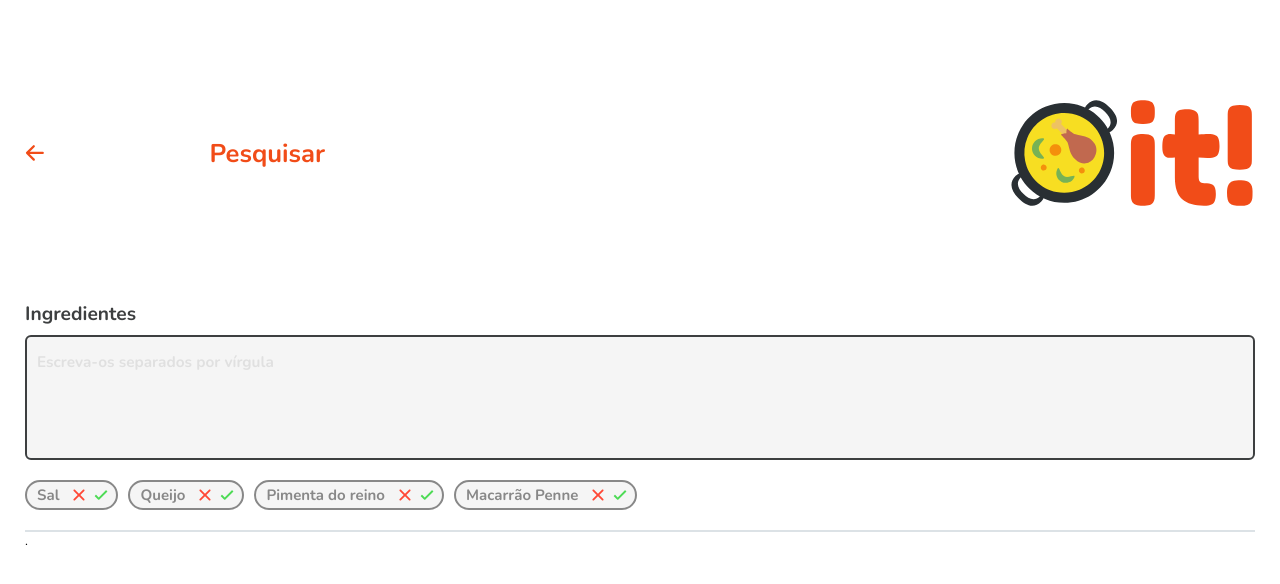
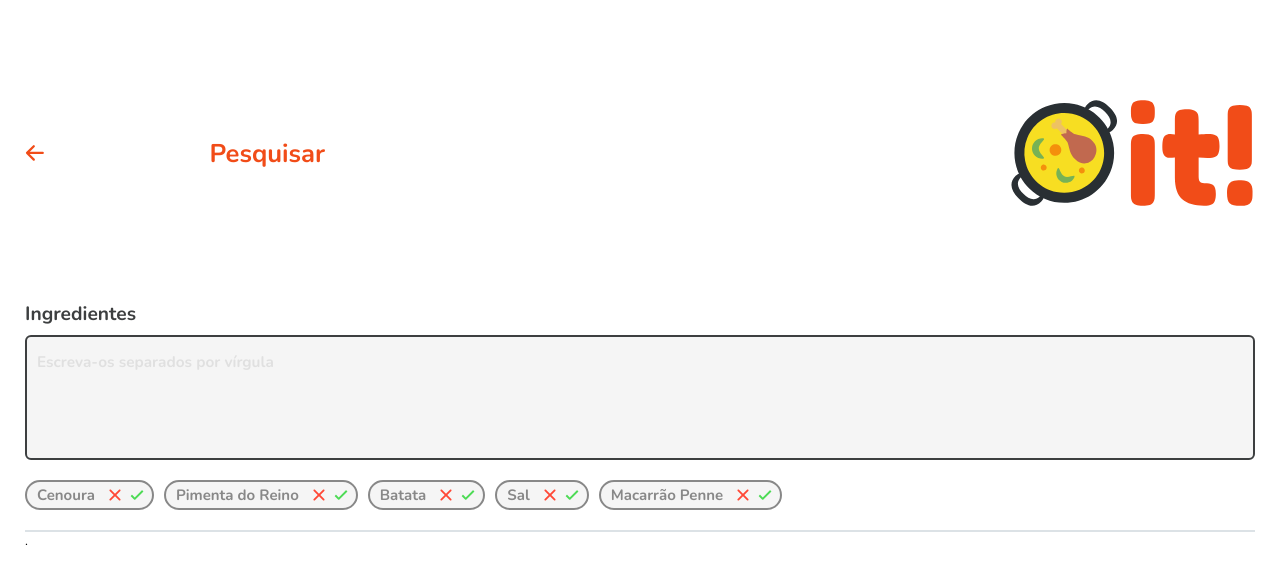
Before and after one commit to weltonfelix/cookit, a React (Create React App) app in the folder packages/web/: page /search in a window 1280 px wide. Shown: the top 584 px of the page. Built offline with nearby package versions, Linux system fonts and the light colour scheme; the HTML template or start-up script is replaced by a standard one.

Commit message:
web: Search box and Ingredient Suggestions (last used ingredients) made\nStill need to: Implement recipes result and connect with back-end API

```diff
--- /dev/null
+++ b/packages/web/src/api/sample-data.js
@@ -0,0 +1,21 @@
+const sample_data = {
+  recentIngredients: [
+  {
+    name: "Cenoura"
+  },
+  {
+    name: "Pimenta do Reino"
+  },
+  {
+    name: "Batata"
+  },
+  {
+    name: "Sal"
+  },
+  {
+    name: "Macarrão Penne"
+  }
+]
+}
+
+export default sample_data;
--- a/packages/web/src/pages/Landing/index.tsx
+++ b/packages/web/src/pages/Landing/index.tsx
@@ -4,6 +4,7 @@ import { useHistory } from 'react-router-dom';
 import './styles.css';
 import { MdSearch } from 'react-icons/md';
 import logotype from '../../assets/images/logos/logotype.svg';
+import sampleData from '../../api/sample-data'; // Temp
 
 import LandingIngredientSuggestion from '../../components/LandingIngredientSuggestion';
 
@@ -55,23 +56,12 @@ const Landing: React.FC = () => {
       <section id="popular-ingredients-container">
         <h2>Ingredientes Recentes</h2>
         <div id="popular-ingredients">
-          {/* Only examples */}
-          <LandingIngredientSuggestion
-            name="Cenoura"
-            imgSrc="https://images.unsplash.com/photo-1582515073490-39981397c445?ixlib=rb-1.2.1&ixid=eyJhcHBfaWQiOjEyMDd9&auto=format&fit=crop&w=600&q=60"
-          />
-          <LandingIngredientSuggestion
-            name="Cenoura"
-            imgSrc="https://images.unsplash.com/photo-1582515073490-39981397c445?ixlib=rb-1.2.1&ixid=eyJhcHBfaWQiOjEyMDd9&auto=format&fit=crop&w=600&q=60"
-          />
-          <LandingIngredientSuggestion
-            name="Cenoura"
-            imgSrc="https://images.unsplash.com/photo-1582515073490-39981397c445?ixlib=rb-1.2.1&ixid=eyJhcHBfaWQiOjEyMDd9&auto=format&fit=crop&w=600&q=60"
-          />
-          <LandingIngredientSuggestion
-            name="Cenoura"
-            imgSrc="https://images.unsplash.com/photo-1582515073490-39981397c445?ixlib=rb-1.2.1&ixid=eyJhcHBfaWQiOjEyMDd9&auto=format&fit=crop&w=600&q=60"
-          />
+          {sampleData.recentIngredients.map(ingredient => (
+            <LandingIngredientSuggestion
+              name={ingredient.name}
+              imgSrc="https://images.unsplash.com/photo-1582515073490-39981397c445?ixlib=rb-1.2.1&ixid=eyJhcHBfaWQiOjEyMDd9&auto=format&fit=crop&w=600&q=60"
+            />
+          ))}
         </div>
       </section>
     </div>
--- a/packages/web/src/pages/Search/index.tsx
+++ b/packages/web/src/pages/Search/index.tsx
@@ -1,5 +1,7 @@
 /* eslint-disable jsx-a11y/no-autofocus */
 import React, { useState } from 'react';
+
+import sampleData from '../../api/sample-data'; // Temp
 
 import SectionHeader from '../../components/SectionHeader';
 import IngredientSuggestion from './components/IngredientSuggestion';
@@ -11,47 +13,84 @@ const Search: React.FC = () => {
   const [selectedIngredientsList, setSelectedIngredientsList] = useState<
     string[]
   >([]);
+  const [ingredientSuggestionList, setIngredientSuggestionList] = useState(
+    // Parse data from
+    sampleData.recentIngredients.map(ingredient => ingredient.name)
+  );
   const [searchRecipeResults, setSearchRecipeResults] = useState<string[]>([]);
 
+  // Auxiliary generic function
+  function findAndRemoveIngredientInList(
+    ingredientList: string[],
+    ingredient: string
+  ): string[] {
+    const updatedIngredientList = ingredientList.filter(
+      ingredientListItem => ingredientListItem !== ingredient
+    );
+    return updatedIngredientList;
+  }
+
+  // Input parse main function
   function handleIngredientInput(input: string): void {
     setIngredientInput(input);
 
     // Find index of comma (if the string do not has, it will return -1)
     const commaIndex = input.indexOf(',');
 
+    // Verify if comma was found
     if (commaIndex !== -1) {
+      // Remove comma and surrounding spaces
       const parsedIngredient = input.slice(0, commaIndex).trim();
 
-      if (parsedIngredient !== '') {
-        // Verify if ingredient isn't already added
-        if (selectedIngredientsList.indexOf(parsedIngredient) === -1) {
-          // Selected Ingredients State Update
+      // Verify if ingredient isn't blank and isn't already added
+      if (
+        parsedIngredient !== ''
+        && selectedIngredientsList.indexOf(parsedIngredient) === -1
+      ) {
+        // Find and remove if ingredient is in Suggestion List
+        const updatedIngredientSuggestionList = findAndRemoveIngredientInList(
+          ingredientSuggestionList,
+          parsedIngredient
+        );
+
         setSelectedIngredientsList([
           ...selectedIngredientsList,
           parsedIngredient,
         ]);
+        setIngredientSuggestionList(updatedIngredientSuggestionList);
       }
-      }
+
       setIngredientInput('');
     }
   }
 
   function handleRemoveSelectedIngredient(ingredientName: string): void {
-    const updatedSelectedIngredientsList = selectedIngredientsList.filter(
-      selectedIngredient => selectedIngredient !== ingredientName
+    const updatedSelectedIngredientsList = findAndRemoveIngredientInList(
+      selectedIngredientsList,
+      ingredientName
     );
 
     setSelectedIngredientsList(updatedSelectedIngredientsList);
   }
 
   function handleAddIngredientSuggestion(ingredientName: string): void {
-    // Verify if ingredient isn't already added
-    if (selectedIngredientsList.indexOf(ingredientName) === -1) {
     const updatedSelectedIngredientsList = selectedIngredientsList.concat(
       ingredientName
     );
+    const updatedIngredientSuggestionList = findAndRemoveIngredientInList(
+      ingredientSuggestionList,
+      ingredientName
+    );
     setSelectedIngredientsList(updatedSelectedIngredientsList);
+    setIngredientSuggestionList(updatedIngredientSuggestionList);
   }
+
+  function handleRemoveIngredientSuggestion(ingredientName: string): void {
+    const updatedIngredientSuggestionList = findAndRemoveIngredientInList(
+      ingredientSuggestionList,
+      ingredientName
+    );
+    setIngredientSuggestionList(updatedIngredientSuggestionList);
   }
 
   return (
@@ -82,28 +121,17 @@ const Search: React.FC = () => {
           </div>
         </div>
         <div id="suggestions">
+          {ingredientSuggestionList.map(ingredient => (
             <IngredientSuggestion
-            addFunction={() => handleAddIngredientSuggestion('Sal')}
+              key={ingredient}
               mode="suggestion"
-            title="Sal"
+              title={ingredient}
+              addFunction={() => handleAddIngredientSuggestion(ingredient)}
+              removeFunction={() =>
+                handleRemoveIngredientSuggestion(ingredient)
+              }
             />
-          <IngredientSuggestion
-            addFunction={() => handleAddIngredientSuggestion('Queijo')}
-            mode="suggestion"
-            title="Queijo"
-          />
-          <IngredientSuggestion
-            addFunction={() =>
-              handleAddIngredientSuggestion('Pimenta do Reino')
-            }
-            mode="suggestion"
-            title="Pimenta do reino"
-          />
-          <IngredientSuggestion
-            addFunction={() => handleAddIngredientSuggestion('Macarrão Penne')}
-            mode="suggestion"
-            title="Macarrão Penne"
-          />
+          ))}
         </div>
       </section>
       <section id="results">.</section>
```
Also changed, not shown: packages/web/src/api/sample-data.json (deleted, +0 -11 lines). Lines whose indentation alone changed are shown as unchanged.
